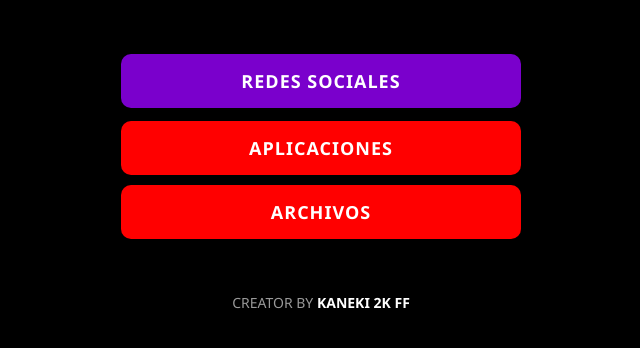
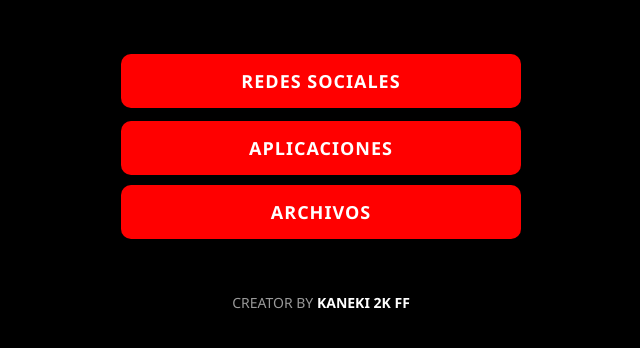
Before and after one commit to kaneki2kff/kaneki2kff.github.io, a plain HTML site: page index.html in a window 1280 px wide. In both pictures the pointer is over the link "REDES SOCIALES". Shown: the part 366-714 px from the top of the page, without its empty margins (319-959 px from the left). Drawn offline with Linux system fonts and the light colour scheme.

Commit message:
Update index.html

```diff
--- a/index.html
+++ b/index.html
@@ -66,7 +66,7 @@
             transition: all 0.3s ease;
         }
         .social-buttons a:hover {
-            background-color: #7a00cc;
+            background-color: #FF0000;
             transform: translateY(-3px); /* Efecto de levitación al pasar el mouse */
         }
 
```
